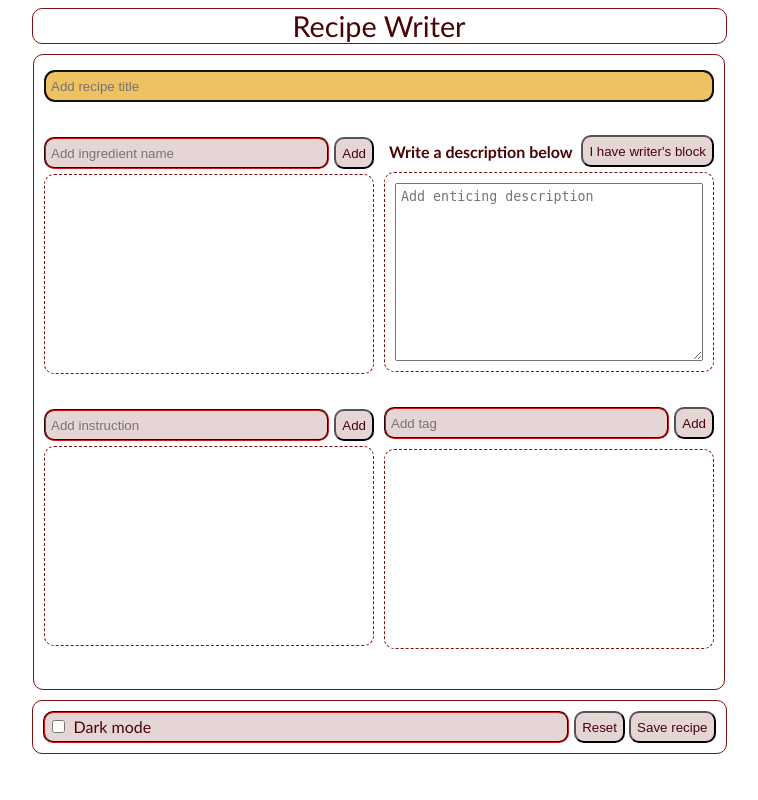
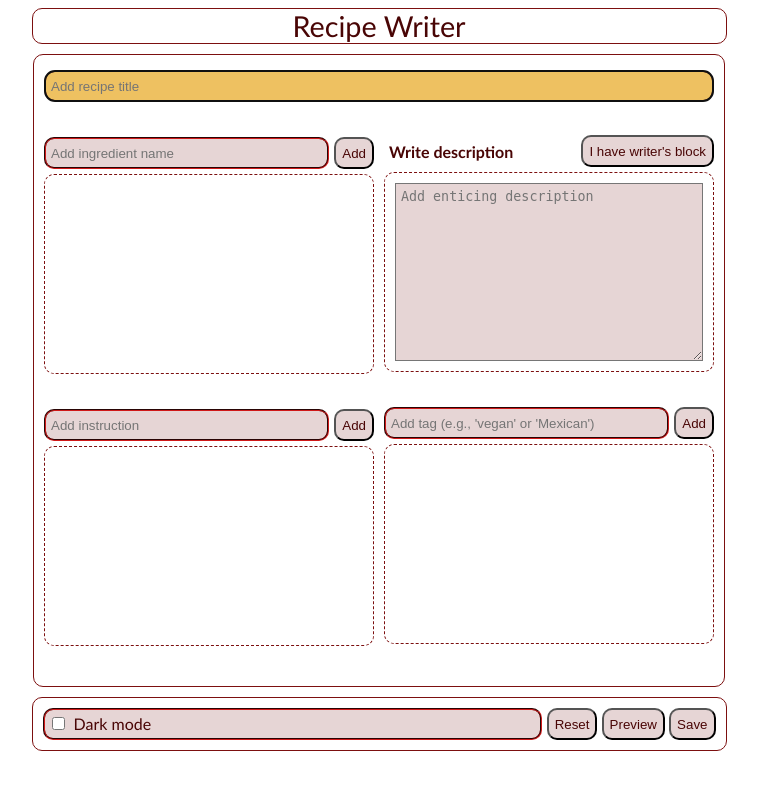
Before and after one commit to karencfisher/recipe-share, a Flask app: template templates/recipe-writer.html in a window 1280 px wide. Shown: the whole page, without its empty margins (261-1019 px from the left). Run offline with Flask 3, Linux system fonts and the light colour scheme; the template is opened without the code that fills it, so the values that code supplies are empty.

Commit message:
adding fields to recipe writer

```diff
--- a/static/script.js
+++ b/static/recipe-writer.js
@@ -95,36 +95,52 @@ instructionText.addEventListener("keypress", (e) => {
     })
 });
 
+const descriptionText = document.getElementById("description-text")
+const tagButton = document.getElementById("add-tag");
+const tagText = document.getElementById("tag");
+const tagList = document.getElementById("tags-container");
+
+tagButton.addEventListener("click", () => {
+    additem(tagText.value, "tag", tagList);
+    tagText.value = "";
+    tagText.focus();
+});
+
+tagText.addEventListener("keypress", (e) => {
+    if (e.code === "Enter") {
+        additem(tagText.value, "tag", tagList);
+        tagText.value = "";
+    }
+});
+
+[...document.getElementsByClassName("container")].forEach((item) => {
+    item.addEventListener("focus", () => {
+        const itemName = item.id.split("-")[0];
+        const countItems = item.querySelectorAll("div").length;
+        displayMessage(`${countItems} ${itemName}s`, false);
+    })
+});
+
 /* Save and reset handlers ***********************/
 const resetButton = document.getElementById("reset-button");
 const saveButton = document.getElementById("save-button");
+const previewButton = document.getElementById("preview-button");
+const generateButton = document.getElementById("generate-button");
 
-resetButton.addEventListener("click", () => {
-    // clear title
-    titleText.value = "";
-    titleText.focus();
-
-    // clear ingredients
-    ingredientText.value = "";
-    const ingredients = [...document.getElementsByClassName("ingredient")];
-    ingredients.forEach((item) => item.remove())
-
-    // clear instructions
-    instructionText.value = "";
-    const instructions = [...document.getElementsByClassName("instruction")];
-    instructions.forEach((item) => item.remove())
-
-    displayMessage("Form cleared", false);
-});
-
-saveButton.addEventListener("click", () => {
+function buildRecipe(complete) {
     // initialize recipe object
-    const recipe = {title: titleText.value,
-                    ingredients: [],
-                    instructions: []};
+    const recipe = {
+        Title: titleText.value,
+        Ingredients: [],
+        Instructions: [],
+        Tags: [],
+        Image_Name: null,
+        Views: 0,
+        Description: null,
+    };
 
     // check title
-    if (recipe.title === "") {
+    if (recipe.Title === "") {
         displayMessage("Must have a title!", true);
         titleText.focus();
         return;
@@ -137,7 +153,7 @@ saveButton.addEventListener("click", () => {
         ingredientText.focus();
         return;
     }
-    ingredients.forEach((item) => recipe.ingredients.push(item.innerHTML));
+    ingredients.forEach((item) => recipe.Ingredients.push(item.innerHTML));
 
     // add instructions
     const instructions = [...document.getElementsByClassName("instruction")];
@@ -146,11 +162,71 @@ saveButton.addEventListener("click", () => {
         instructionText.focus();
         return;
     }
-    instructions.forEach((item) => recipe.instructions.push(item.innerHTML));
+    instructions.forEach((item) => recipe.Instructions.push(item.innerHTML));
 
-    // write card
-    writeRecipeToFile(recipe);
-    displayMessage("Recipe card downloaded", false);
+    if (complete) {
+        // add instructions
+        const tags = [...document.getElementsByClassName("tag")];
+        if (tags.length === 0) {
+            displayMessage("Must include at least one tag!", true);
+            tagText.focus();
+            return;
+        }
+        tags.forEach((item) => recipe.Tags.push(item.innerHTML));
+
+        // add description
+        if (descriptionText.value === "") {
+            displayMessage("Must include a description. \"I have writer\'s block\" button will allow AI to generate.", true );
+            descriptionText.focus();
+            return;
+        }
+        recipe.Description = descriptionText.value;
+    }
+    return recipe;
+}
+
+resetButton.addEventListener("click", () => {
+    // clear title
+    titleText.value = "";
+    titleText.focus();
+
+    // clear ingredients
+    ingredientText.value = "";
+    const ingredients = [...document.getElementsByClassName("ingredient")];
+    ingredients.forEach((item) => item.remove());
+
+    // clear instructions
+    instructionText.value = "";
+    const instructions = [...document.getElementsByClassName("instruction")];
+    instructions.forEach((item) => item.remove());
+
+    // clear tags
+    tagText.value = "";
+    const tags = [...document.getElementsByClassName("tag")];
+    tags.forEach((item) => item.remove());
+
+    // clear description
+    descriptionText.value = "";
+    displayMessage("Form cleared", false);
+});
+
+saveButton.addEventListener("click", () => {
+    recipe = buildRecipe(true);
+    // submit recipe - TODO
+
+});
+
+previewButton.addEventListener("click", () => {
+    recipe = buildRecipe(true);
+    // preview recipe - TODO
+});
+
+generateButton.addEventListener("click", () => {
+    recipe = buildRecipe(false);
+    if (recipe != undefined) {
+        // description generation - TODO
+        displayMessage("ChatGPT has written a description for you! You can edit it as you see fit.", true);
+    }
 });
 
 /* error and screen reader live broadcasts ********/
--- a/static/style.css
+++ b/static/style.css
@@ -79,7 +79,7 @@ footer {
     flex-direction: row;
     gap: 5px;
     margin-top: 5px;
-    margin-bottom: 5px;
+    margin-bottom: 0px;
 }
 
 .input-field > input {
@@ -119,7 +119,7 @@ footer {
     padding: 10px 10px 10px 10px;
 }
 
-.container#ingredient-container {
+.container#ingredient-container, .container#tags-container {
     flex-direction: row;
     flex-wrap: wrap;
 }
@@ -129,7 +129,7 @@ footer {
     flex: 1;
 }
 
-.ingredient, .instruction {
+.ingredient, .instruction, .tag {
     border-width: 1px;
     border-style: solid;
     border-radius: 10px;
@@ -151,10 +151,12 @@ footer {
 #description-text {
    flex: 1;
    padding: 5px;
+   background-color: var(--widget-background-color);
+   color: var(--font-color);
 }
 
 #description-text:focus {
-    border: none;
+    background-color: var(--widget-focus-background-color);
 }
 
 #choices {
--- a/templates/recipe-writer.html
+++ b/templates/recipe-writer.html
@@ -4,7 +4,7 @@
     <meta charset="UTF-8">
     <meta name="viewport" content="width=device-width, initial-scale=1.0">
     <title>WorldRecipePeace - Recipe Writer</title>
-    <script src="../static/script.js" defer></script>
+    <script src="../static/recipe-writer.js" defer></script>
     <link rel="stylesheet" href="../static/style.css" />
 </head>
 <body>
@@ -44,7 +44,7 @@
         <div class="column" id="right column">
             <section id="description">
                 <div class="input-field">
-                    <span class="section-label">Write a description below</span>
+                    <span class="section-label">Write description</span>
                     <button id="generate-button">I have writer's block</button>
                 </div>
                 <div class="container" id="description-container">
@@ -55,7 +55,7 @@
 
             <section id="tags"></section>
                 <div class="input-field">
-                    <input class="input" id="tag" type="text" placeholder="Add tag">
+                    <input class="input" id="tag" type="text" placeholder="Add tag (e.g., 'vegan' or 'Mexican')">
                     <button class="add-button" id="add-tag">Add</button>
                 </div>
                 <div class="container" id="tags-container" tabindex="0"
@@ -74,7 +74,8 @@
             </div>
             <div id="buttons">
                 <button id="reset-button" aria-label="reset form">Reset</button>
-                <button id="save-button" aria-label="save recipe">Save recipe</button>
+                <button id="preview-button" aria-label="preview recipe">Preview</button>
+                <button id="save-button" aria-label="save recipe">Save</button>
             </div>
         </div>
     </footer>
```
